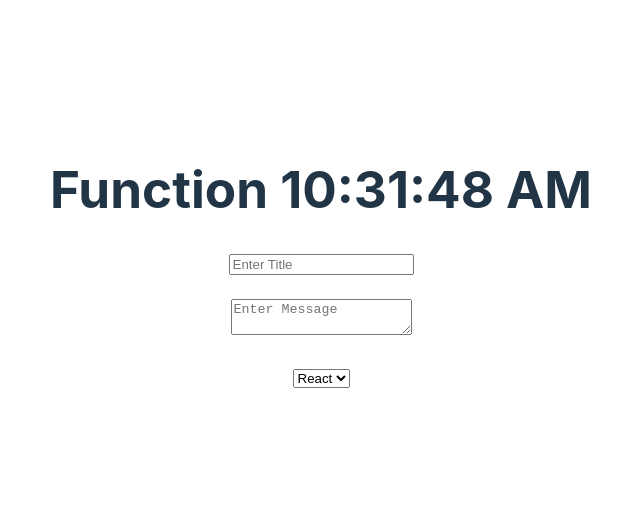
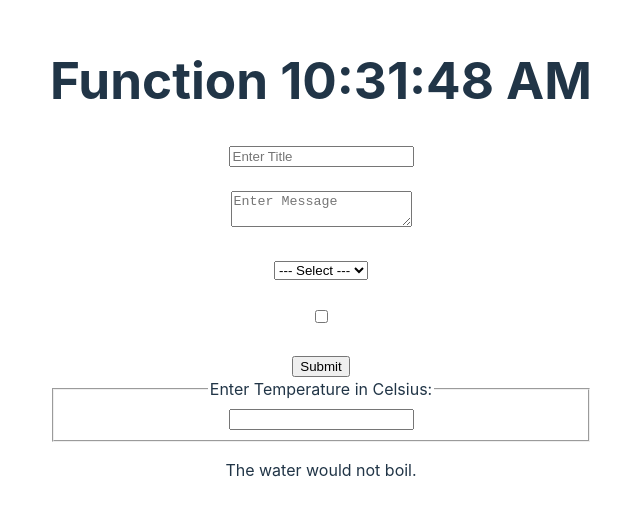
Before and after one commit to saidulislamjihad/NewReact, a React (Vite) app: page / in a window 1280 px wide. Shown: the part 142-658 px from the top of the page, without its empty margins (319-959 px from the left). Built offline with nearby package versions, Linux system fonts and the light colour scheme.

Commit message:
Video 11

```diff
--- a/src/App.jsx
+++ b/src/App.jsx
@@ -4,6 +4,7 @@ import './App.css';
 import Clock from './components/Clock.jsx'
 import ClockList from './components/ClockList.jsx'
 import Form from './components/Form';
+import Calculator from './components/Calculator';
 
 function App() {
   const quantities = [1,2,3];
@@ -11,6 +12,7 @@ function App() {
     <>
       <Clock/>
       <Form/>
+      <Calculator/>
     </>
   )
 }
--- /dev/null
+++ b/src/components/BoilingVerdict.jsx
@@ -0,0 +1,6 @@
+export default function BoilingVerdict({celsius = 0}){
+    if(celsius >= 100){
+        return <p>The water would boil.</p>;
+    }
+    return <p>The water would not boil.</p>;
+}
--- /dev/null
+++ b/src/components/Calculator.jsx
@@ -0,0 +1,27 @@
+import React from "react";
+import BoilingVerdict from "./BoilingVerdict";
+
+export default class Calculator extends React.Component{
+    state = {
+        temperature: ''
+    }
+
+    onTemperatureChange = (e) =>{
+        this.setState({
+            temperature: e.target.value
+        })
+    }
+
+    render(){
+        const {temperature} = this.state;
+        return(
+            <>
+                <fieldset>
+                    <legend>Enter Temperature in Celsius: </legend>
+                    <input type="number" value={temperature}  onChange={this.onTemperatureChange}/>
+                </fieldset>
+                <BoilingVerdict celsius={parseFloat(temperature)}/>
+            </>
+        )
+    }
+}
--- a/src/components/Form.jsx
+++ b/src/components/Form.jsx
@@ -4,7 +4,8 @@ export default class Form extends React.Component{
     state = {
         title: "",
         text: "",
-        library: ""
+        library: "",
+        isAwesome: ''
     }
 
     handleChange = (e) => {
@@ -18,24 +19,38 @@ export default class Form extends React.Component{
             })
         }else if(e.target.type === "select-one"){
             this.setState({
-                text: e.target.value
+                library: e.target.value
+            })
+        }else if(e.target.type === "checkbox"){
+
+            this.setState({
+                isAwesome: e.target.checked
             })
         }else {
-            console.log("Nothing")
+            console.log("Nothing Here")
         }
     }
 
+    submitHandler = (e) =>{
+        const {title, text, library, isAwesome} = this.state;
+        e.preventDefault();
+        console.log(title, text, library, isAwesome);
+    }
+
     render(){
-        const {title, text, library} = this.state;
+        const {title, text, library, isAwesome} = this.state;
         return(
             <div>
-                <form>
+                <form onSubmit={this.submitHandler}>
                     <input type="text" placeholder="Enter Title" value={title} onChange={this.handleChange}/><br/><br/>
                     <textarea name="text" placeholder="Enter Message" value={text} onChange={this.handleChange}></textarea><br/><br/>
                     <select value={library} onChange={this.handleChange}>
+                        <option selected value={null}>--- Select ---</option>
                         <option value="React">React</option>
                         <option value="Node">Node</option>
-                    </select>
+                    </select><br/><br/>
+                    <input type="checkbox" checked={isAwesome} onChange={this.handleChange} /><br/><br/>
+                    <input type="submit" value="Submit"/>
                 </form>
             </div>
         )
```
Also changed, not shown: src/components/TemperatureInput.jsx (added, +23 -0 lines).
